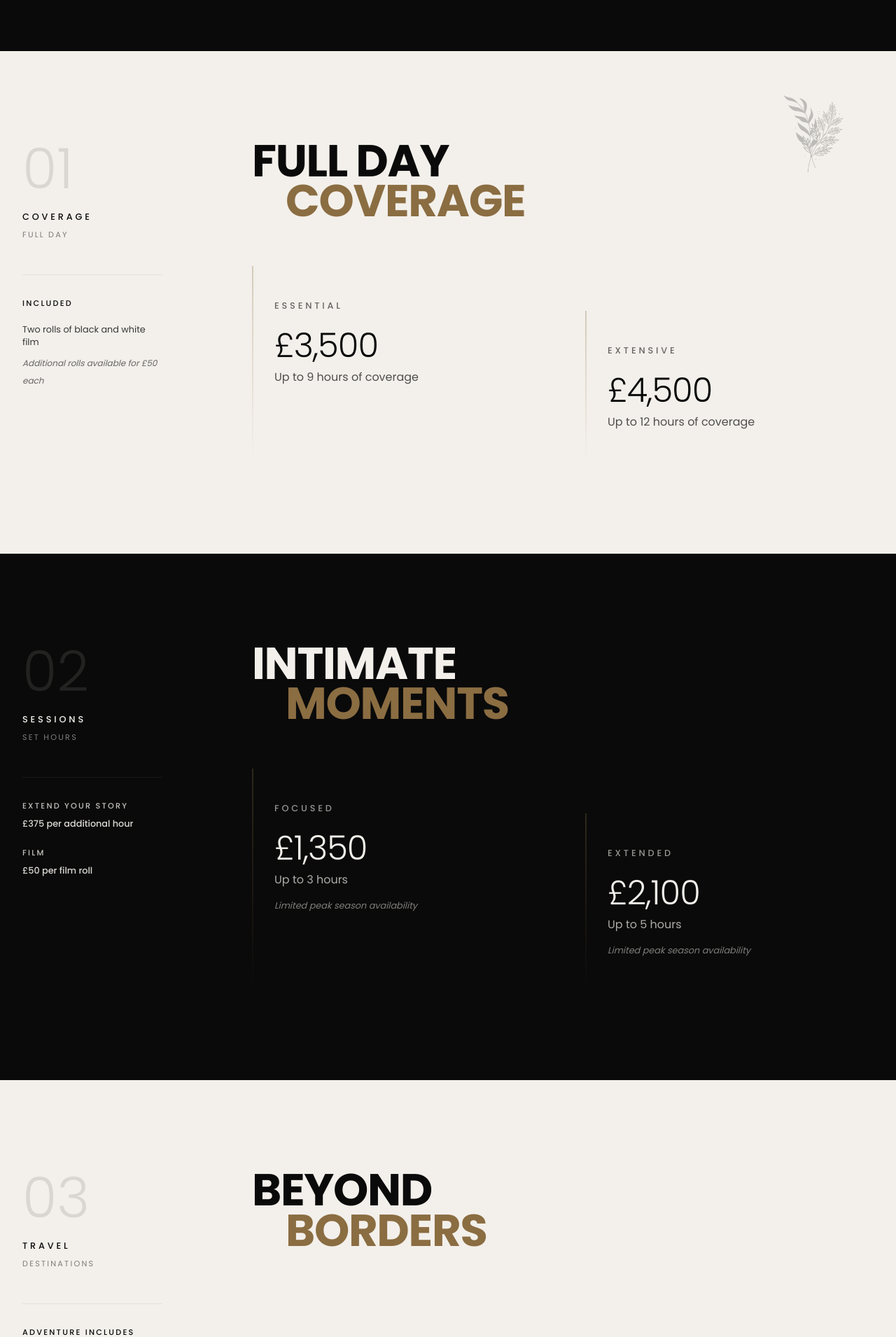
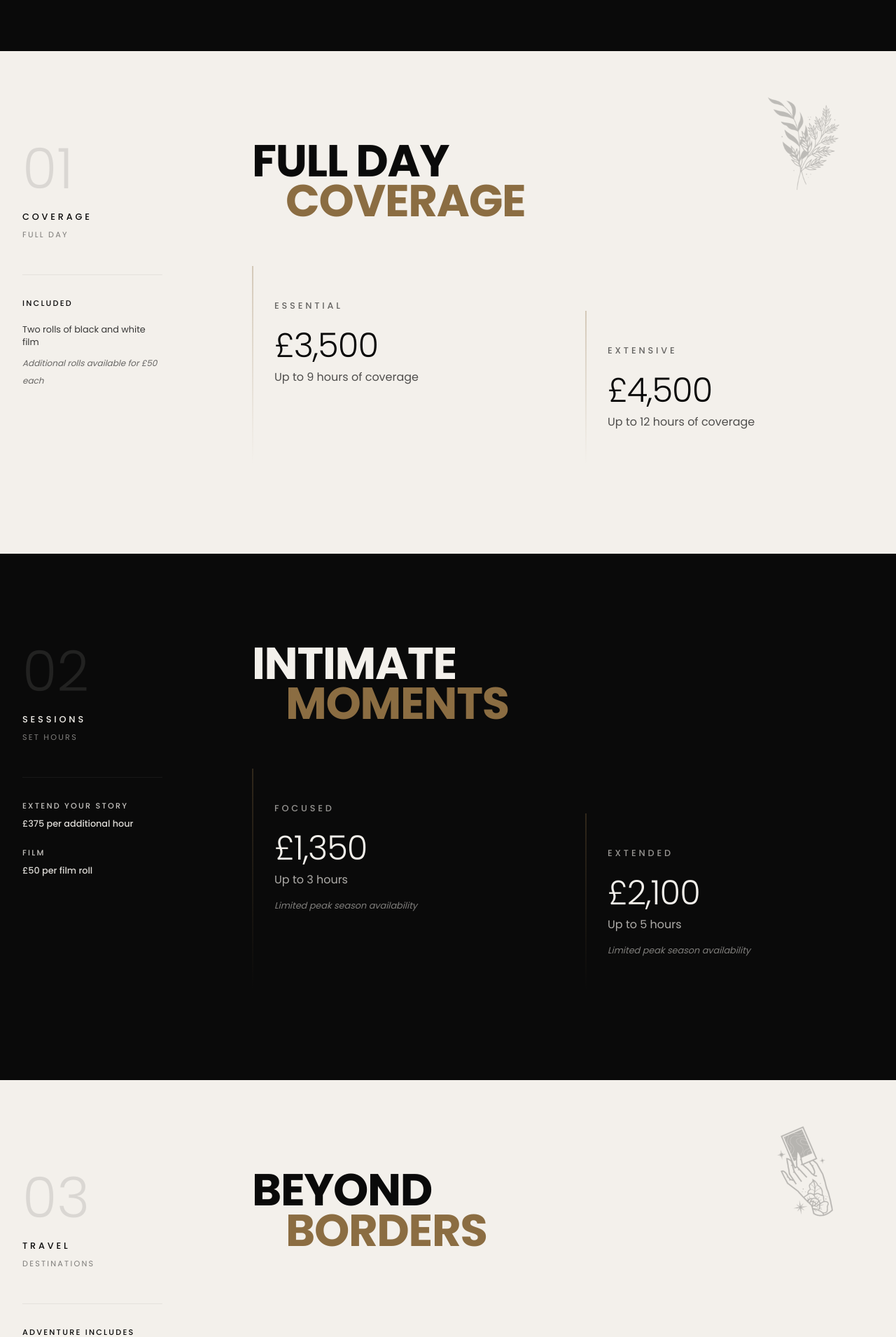
Before and after one commit to maxwebsterkhan/chloe-mary, a Next.js app: page /pricing in a window 1280 px wide. Shown: the part 900-2810 px from the top of the page at 70% size. Built offline with nearby package versions, Linux system fonts and the light colour scheme.

Commit message:
svg updates

```diff
--- a/src/app/pricing/page.tsx
+++ b/src/app/pricing/page.tsx
@@ -228,8 +228,8 @@ export default function PricingPage() {
           <Image
             src="/floral.webp"
             alt=""
-            width={140}
-            height={140}
+            width={168}
+            height={168}
             style={{
               opacity: 0.22,
               position: "absolute",
@@ -390,13 +390,13 @@ export default function PricingPage() {
           <Image
             src="/polaroid.webp"
             alt=""
-            width={100}
-            height={100}
+            width={168}
+            height={168}
             style={{
               opacity: 0.25,
               position: "absolute",
-              bottom: "3rem",
-              left: "2rem",
+              top: "3rem",
+              right: "3rem",
               zIndex: 0,
               transform: "rotate(-8deg)",
             }}
```
